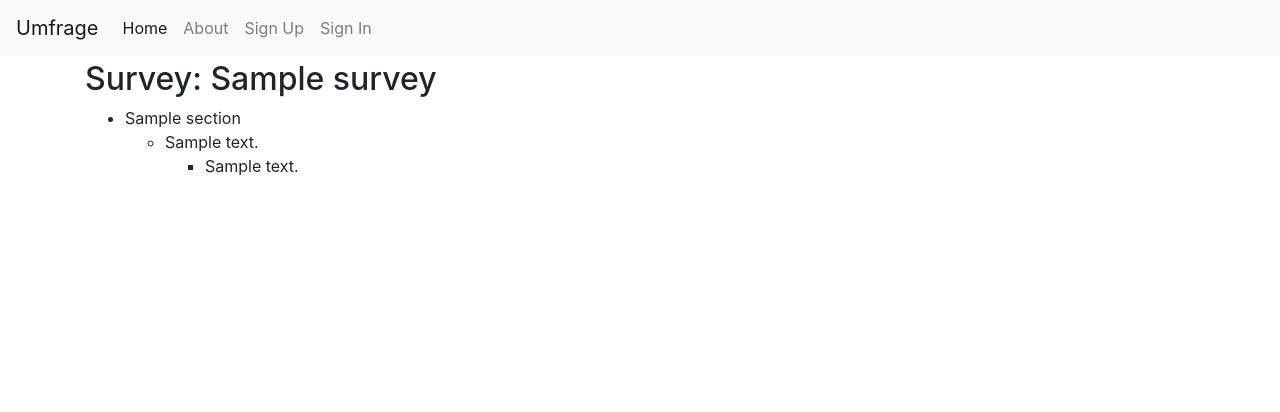
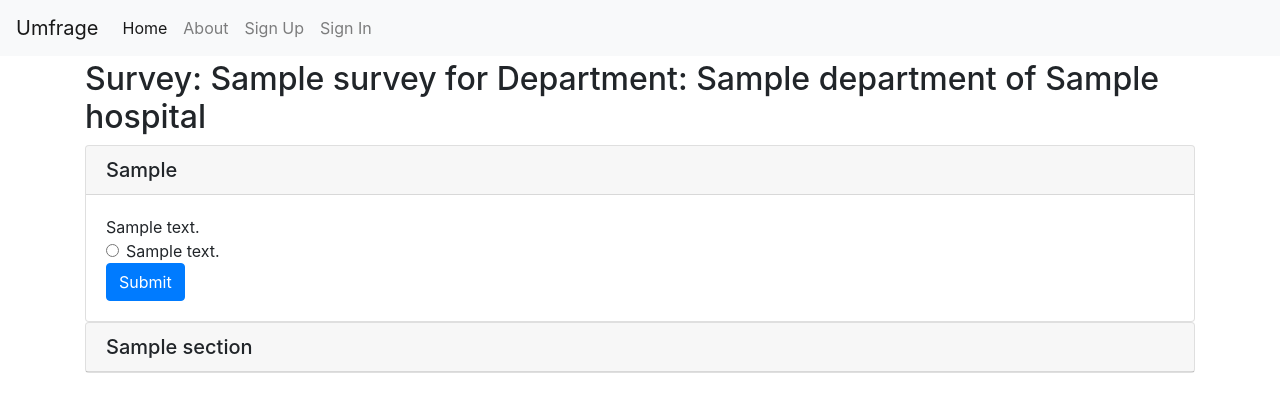
Before and after one commit to szrnk/umfrage, a Django app: template core/templates/surveys/current.html in a window 1280 px wide. Shown: the top 412 px of the page. Run offline with Django 3.2, Linux system fonts and the light colour scheme; tables that the repository leaves empty hold one stand-in row (values such as "Sample post"); the template is opened without the code that fills it: values that come from a table or form of the project are taken from there, most other values are stand-ins (such as "Sample title", 1, 10 or a date in 2020); some libraries are stand-ins or nearby versions.

Commit message:
Preview of current survey with Accordion.

```diff
--- a/core/templates/surveys/current.html
+++ b/core/templates/surveys/current.html
@@ -1,22 +1,54 @@
 {% extends "base.html" %}
 {% block content %}
 
-  <h2>Survey: {{ survey.name }}</h2>
-  <ul>
-  {% for section in survey.sections %}
-    <li>{{ section.title }}
-    <ul>
-    {% for question in section.questions %}
-      <li>{{ question.text }}
-        <ul>
-          {% for option in question.options %}
-            <li>{{ option.text }}</li>
-          {% endfor %}
-        </ul>
-      </li>
+  <h2>Survey: {{ survey.name }} for Department: {{ department.name }} of {{ department.hospital }}</h2>
+
+  <div id="accordion">
+
+    {% for section in previous_sections %}
+      <div class="card">
+        <div class="card-header" id="headingOne">
+          <h5 class="mb-0">
+            {{ section }}
+          </h5>
+        </div>
+      </div>
     {% endfor %}
-    </ul>
-    </li>
-  {% endfor %}
-</ul>
+
+      <div class="card">
+      <div class="card-header" id="headingOne">
+        <h5 class="mb-0">
+          {{ this_section }}
+        </h5>
+      </div>
+      <div id="collapseOne" class="collapse show" aria-labelledby="headingOne" data-parent="#accordion">
+        <div class="card-body">
+        {% for this_question in this_section.questions %}
+          {{ this_question.text }}
+          <form>
+            {% for option in this_question.options %}
+              <div class="form-check">
+                <input class="form-check-input" type="radio" name="exampleRadios" id="exampleRadios1" value="option1">
+                <label class="form-check-label" for="exampleRadios1">
+                  {{ option.text }}
+                </label>
+              </div>
+            {% endfor %}
+            <button type="submit" class="btn btn-primary">Submit</button>
+          </form>
+        {% endfor %}
+        </div>
+      </div>
+    </div>
+
+    {% for section in future_sections %}
+      <div class="card">
+        <div class="card-header" id="headingOne">
+          <h5 class="mb-0">
+            {{ section }}
+          </h5>
+        </div>
+      </div>
+    {% endfor %}
+  </div>
 {% endblock content %}
```
Also changed, not shown: surveys/views.py (+19 -0 lines).
